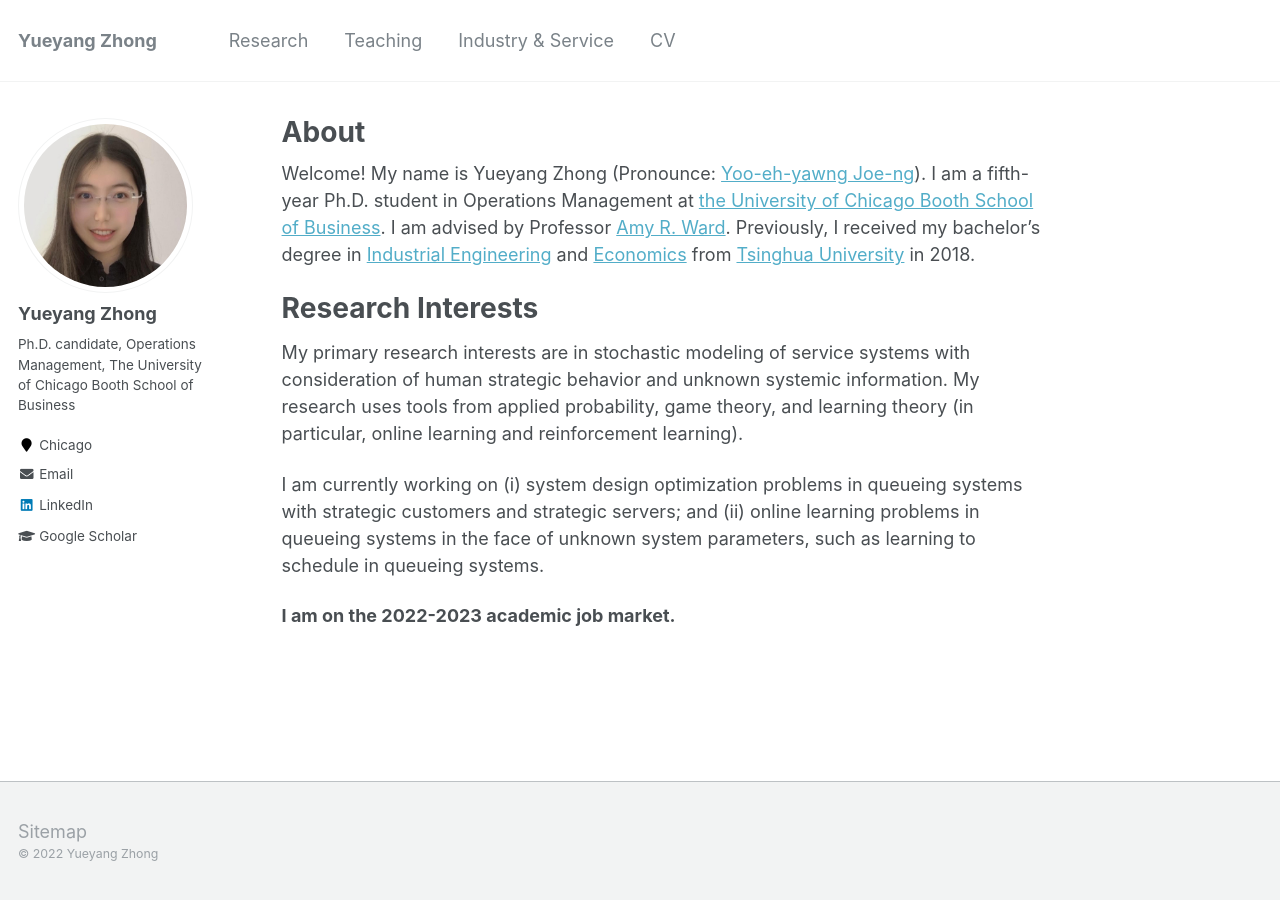
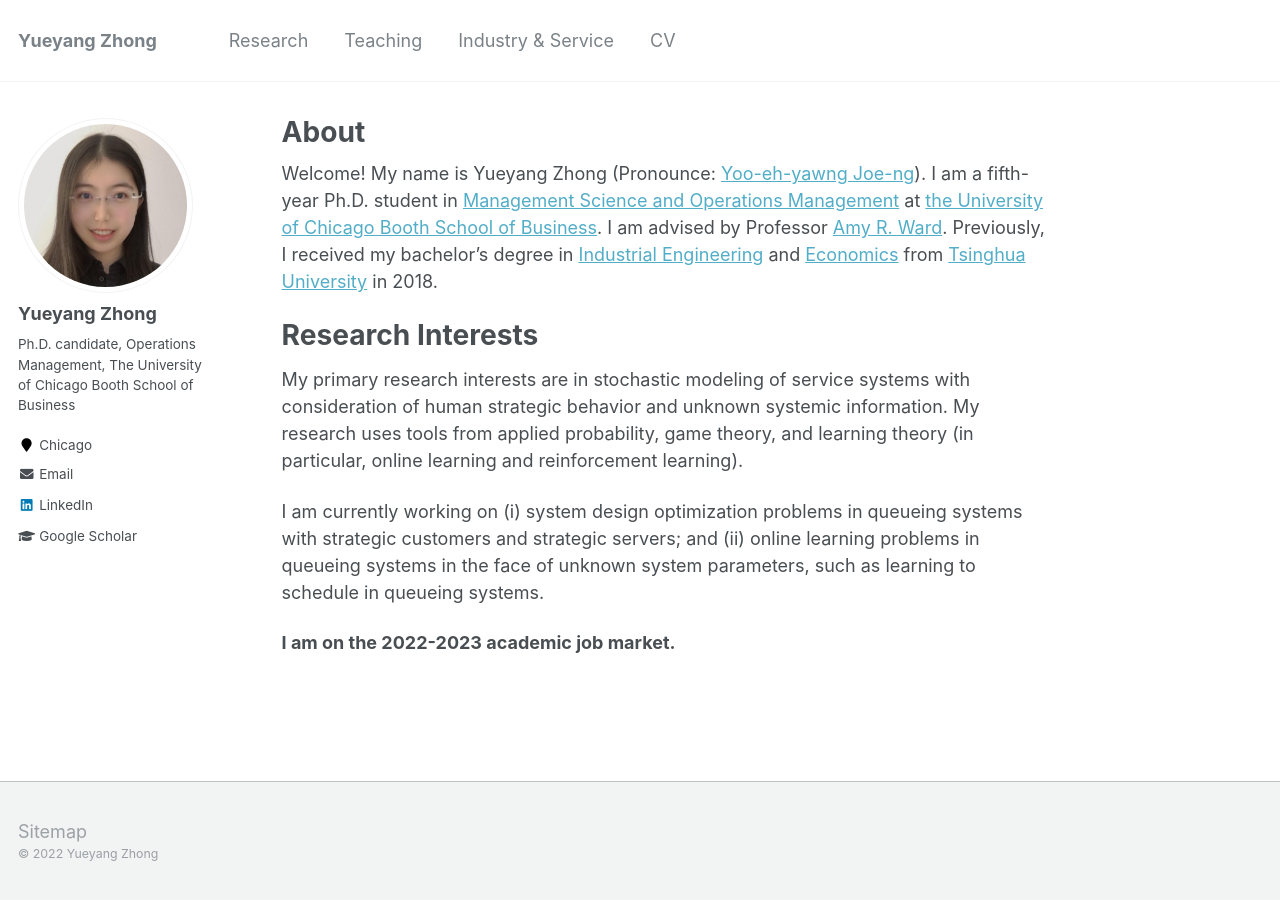
Before and after one commit to alicemengqi/site, a Jekyll site: the page built from _pages/about.md, in a window 1280 px wide. Built offline with Jekyll 4.4.1, drawn with Linux system fonts in a browser that asks for light colours.

Commit message:
Update about.md

```diff
--- a/_pages/about.md
+++ b/_pages/about.md
@@ -8,7 +8,7 @@
   - /about.html
 ---
 
-Welcome! My name is Yueyang Zhong (Pronounce: [Yoo-eh-yawng Joe-ng](https://translate.google.com/?hl=en&tab=TT&sl=en&tl=zh-CN&text=Yueyang%20Zhong&op=translate)). I am a fifth-year Ph.D. student in Operations Management at [the University of Chicago Booth School of Business](https://www.chicagobooth.edu). I am advised by Professor [Amy R. Ward](https://voices.uchicago.edu/amyward). Previously, I received my bachelor's degree in [Industrial Engineering](https://www.ie.tsinghua.edu.cn/eng) and [Economics](https://www.sem.tsinghua.edu.cn/en) from [Tsinghua University](https://www.tsinghua.edu.cn/en) in 2018.
+Welcome! My name is Yueyang Zhong (Pronounce: [Yoo-eh-yawng Joe-ng](https://translate.google.com/?hl=en&tab=TT&sl=en&tl=zh-CN&text=Yueyang%20Zhong&op=translate)). I am a fifth-year Ph.D. student in [Management Science and Operations Management](https://www.chicagobooth.edu/phd/dissertation-areas/management-science-and-operations-management) at [the University of Chicago Booth School of Business](https://www.chicagobooth.edu). I am advised by Professor [Amy R. Ward](https://voices.uchicago.edu/amyward). Previously, I received my bachelor's degree in [Industrial Engineering](https://www.ie.tsinghua.edu.cn/eng) and [Economics](https://www.sem.tsinghua.edu.cn/en) from [Tsinghua University](https://www.tsinghua.edu.cn/en) in 2018.
 
 # Research Interests
 My primary research interests are in stochastic modeling of service systems with consideration of human strategic behavior and unknown systemic information. My research uses tools from applied probability, game theory, and learning theory (in particular, online learning and reinforcement learning).
```
